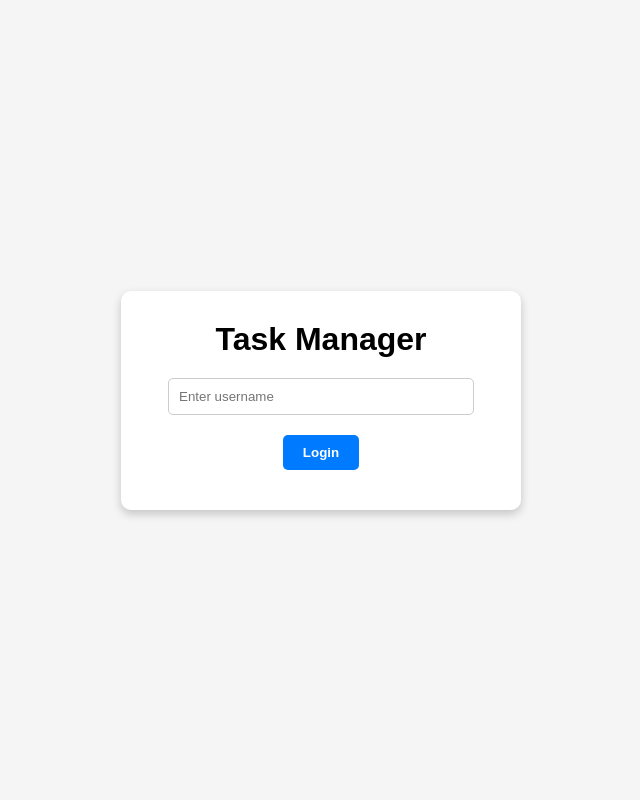
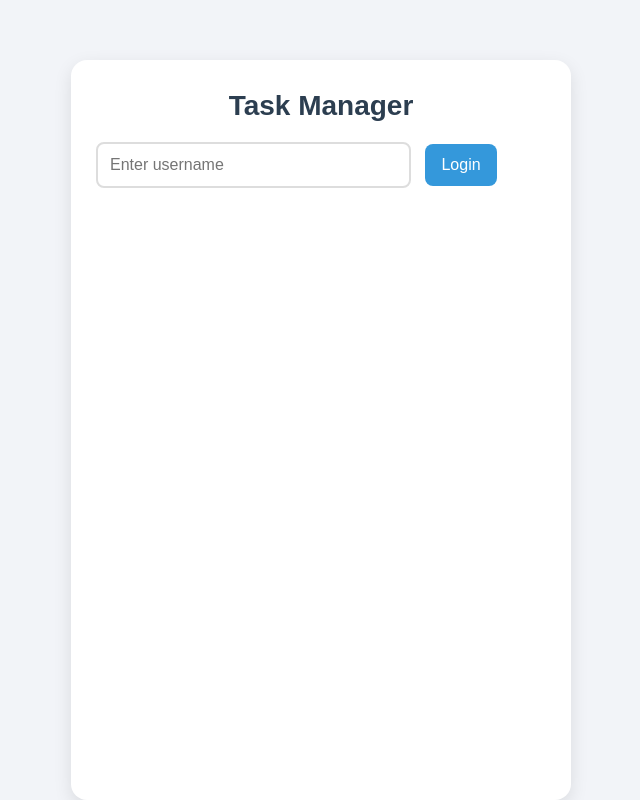
Before and after one commit to charan845/task-manager, a plain HTML site: page index.html in a window 1280 px wide. Shown: the whole page, without its empty margins (319-959 px from the left). Drawn offline with Linux system fonts and the light colour scheme.

Commit message:
Update style.css

```diff
--- a/style.css
+++ b/style.css
@@ -1,4 +1,3 @@
-/* General Reset */
 * {
   margin: 0;
   padding: 0;
@@ -6,84 +5,83 @@
 }
 
 body {
-  font-family: Arial, sans-serif;
-  background-color: #f5f5f5;
+  font-family: 'Poppins', sans-serif;
+  background: #f2f4f8;
+  color: #333;
+  min-height: 100vh;
   display: flex;
   justify-content: center;
-  align-items: center;
-  height: 100vh;
+  padding-top: 60px;
 }
 
-/* Container for whole content */
 .container {
   background: white;
-  padding: 30px;
-  border-radius: 10px;
-  box-shadow: 0 4px 10px rgba(0, 0, 0, 0.2);
-  width: 400px;
-  text-align: center;
+  padding: 30px 25px;
+  border-radius: 16px;
+  box-shadow: 0 6px 18px rgba(0, 0, 0, 0.1);
+  width: 100%;
+  max-width: 500px;
 }
 
-/* Heading */
 h1 {
-  margin-bottom: 10px;
+  text-align: center;
+  font-size: 28px;
+  margin-bottom: 20px;
+  color: #2c3e50;
 }
 
-h2 {
-  margin: 15px 0;
+input[type="text"] {
+  width: 70%;
+  padding: 12px;
+  font-size: 16px;
+  border: 2px solid #ddd;
+  border-radius: 8px;
+  margin-right: 10px;
+  transition: border 0.2s;
 }
 
-/* Inputs and buttons */
-input {
-  padding: 10px;
-  margin: 10px 0;
-  width: 90%;
-  border: 1px solid #ccc;
-  border-radius: 5px;
+input[type="text"]:focus {
+  border-color: #3498db;
+  outline: none;
 }
 
 button {
-  padding: 10px 20px;
-  margin: 10px 5px;
+  padding: 12px 16px;
+  font-size: 16px;
+  background-color: #3498db;
+  color: white;
   border: none;
-  background-color: #007bff;
-  color: white;
-  font-weight: bold;
-  border-radius: 5px;
+  border-radius: 8px;
   cursor: pointer;
+  transition: background 0.3s;
 }
 
 button:hover {
-  background-color: #0056b3;
+  background-color: #2980b9;
 }
 
-/* Task list */
 ul {
   list-style: none;
-  margin-top: 20px;
-  padding: 0;
-  max-height: 300px;
-  overflow-y: auto;
+  margin-top: 25px;
 }
 
 li {
-  background: #e9ecef;
-  padding: 10px;
-  margin: 10px 0;
-  border-radius: 6px;
+  background: #ecf0f1;
+  padding: 12px 16px;
+  margin-bottom: 12px;
+  border-radius: 10px;
   display: flex;
   justify-content: space-between;
   align-items: center;
+  transition: background 0.2s;
 }
 
-li button {
-  background: none;
-  color: black;
-  border: none;
-  cursor: pointer;
-  font-size: 18px;
+li:hover {
+  background: #d0d7de;
 }
 
-li button:hover {
-  color: red;
+li .delete {
+  color: #e74c3c;
+  font-weight: bold;
+  cursor: pointer;
 }
```
